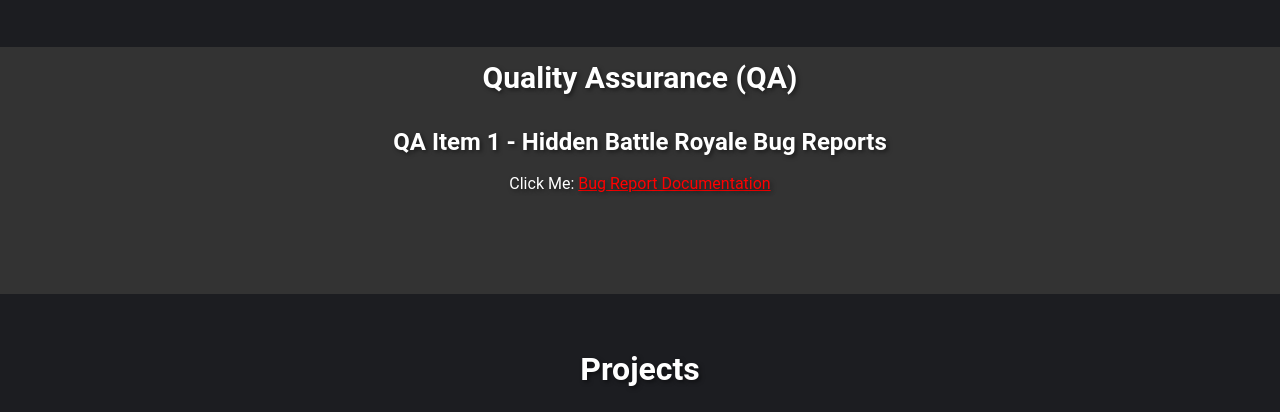
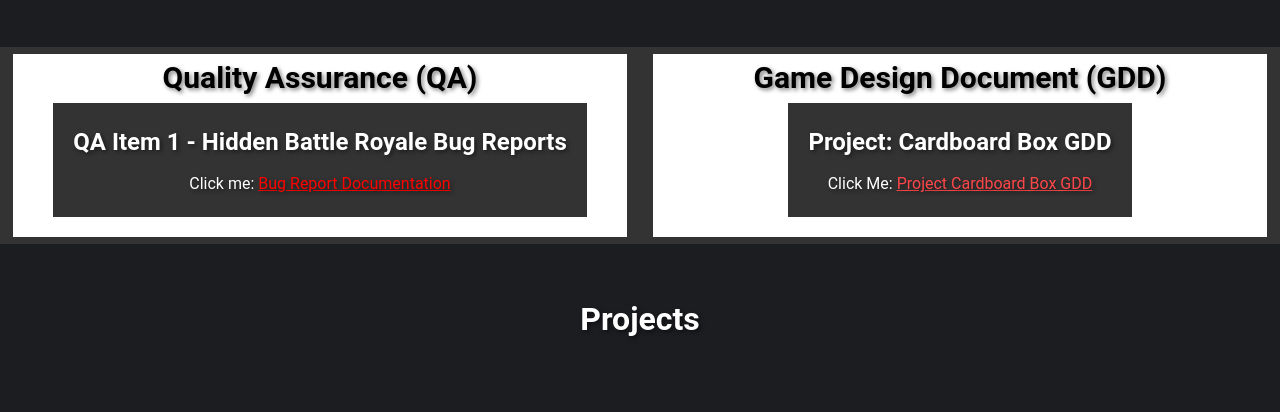
Before and after one commit to OmarAl-Guthmy/Omar-Alguthmy7, a plain HTML site: page index.html in a window 1280 px wide. Shown: the part 403-815 px from the top of the page. Drawn offline with Linux system fonts and the light colour scheme; grey boxes are pictures that could not be loaded.

Commit message:
GDD Section Added

```diff
--- a/index.html
+++ b/index.html
@@ -40,22 +40,23 @@
       </div>
     </section>
 
-    <section id="qa">
+    <section id="qa-gdd" class="row">
       <div class="container qa-container">
         <h2>Quality Assurance (QA)</h2>
-        <div class="row">
-          <div class="qa-item">
-            <h3>QA Item 1 - Hidden Battle Royale Bug Reports</h3>
-            <p>Click Me: <a href="QAItem1.html" target="_blank" class="bug-report-link">Bug Report Documentation</a></p>
-          </div>
-          <!--<div class="qa-item">
-            <h3>QA Item 2 - Project Eve Bug Reports</h3>
-            <p>Click Me: Unfinished
-          </div>
-          <!-- More QA items can be added here -->
+        <div class="qa-item">
+          <h3>QA Item 1 - Hidden Battle Royale Bug Reports</h3>
+          <p>Click me: <a href="QAItem1.html" target="_blank" class="bug-report-link">Bug Report Documentation</a></p>
+        </div>
+      </div>
+      <div class="container gdd-container">
+        <h2>Game Design Document (GDD)</h2>
+        <div class="qa-item">
+          <h3>Project: Cardboard Box GDD</h3>
+          <p>Click Me: <a href="https://drive.google.com/file/d/1Nvl3c88wtnTuuO0ITKG37cc774Rocvyx/view?usp=sharing" target="_blank" class="gdd-link">Project Cardboard Box GDD</a></p>
         </div>
       </div>
     </section>
+
 
     <section id="projects">
       <div class="container">
--- a/style.css
+++ b/style.css
@@ -521,16 +521,18 @@ body {
   }
 }
 
-#qa {
+#qa-gdd {
+  display: flex;
+  justify-content: space-between;
   background-color: #333;
+  padding: 7px 0;
   color: #333;
-  padding: 7px 0;
 }
 
-#qa h2 {
-  color: #ffffff;
+#qa-gdd h2 {
+  color: #000000;
+  font-size: 3rem;
   text-align: center;
-  font-size: 3rem;
   margin-bottom: 1px;
 }
 
@@ -539,11 +541,6 @@ body {
   color: #fff;
   padding: 20px;
   margin-bottom: 20px;
-}
-
-.qa-link {
-  display: block;
-  text-decoration: none;
 }
 
 .qa-item h3 {
@@ -560,9 +557,35 @@ body {
 }
 
 .qa-container {
+  flex-basis: 48%;
   display: flex;
+  flex-direction: column;
   justify-content: center;
   align-items: center;
-  flex-direction: column;
   text-align: center;
 }
+
+.qa-container {
+  background-color: #ffffff;
+}
+.gdd-container {
+  flex-basis: 48%;
+  display: flex;
+  flex-direction: column;
+  justify-content: center;
+  align-items: center;
+  text-align: center;
+}
+
+.gdd-container {
+  background-color: #ffffff;
+}
+
+.gdd-link {
+  color: #ff4649;
+  text-decoration: underline;
+}
+
+.gdd-link:hover {
+  color: #ff4649;
+}
```
